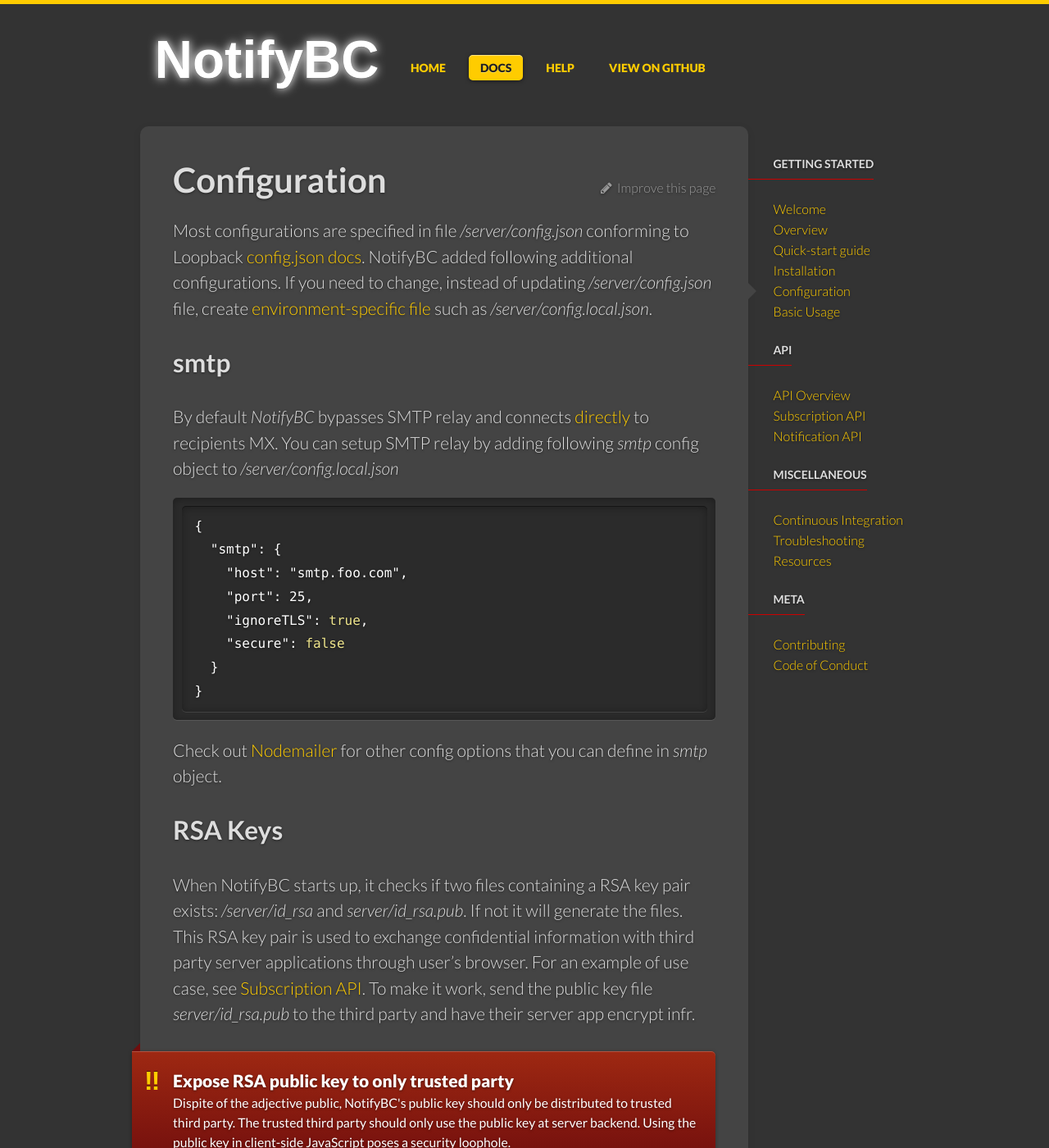
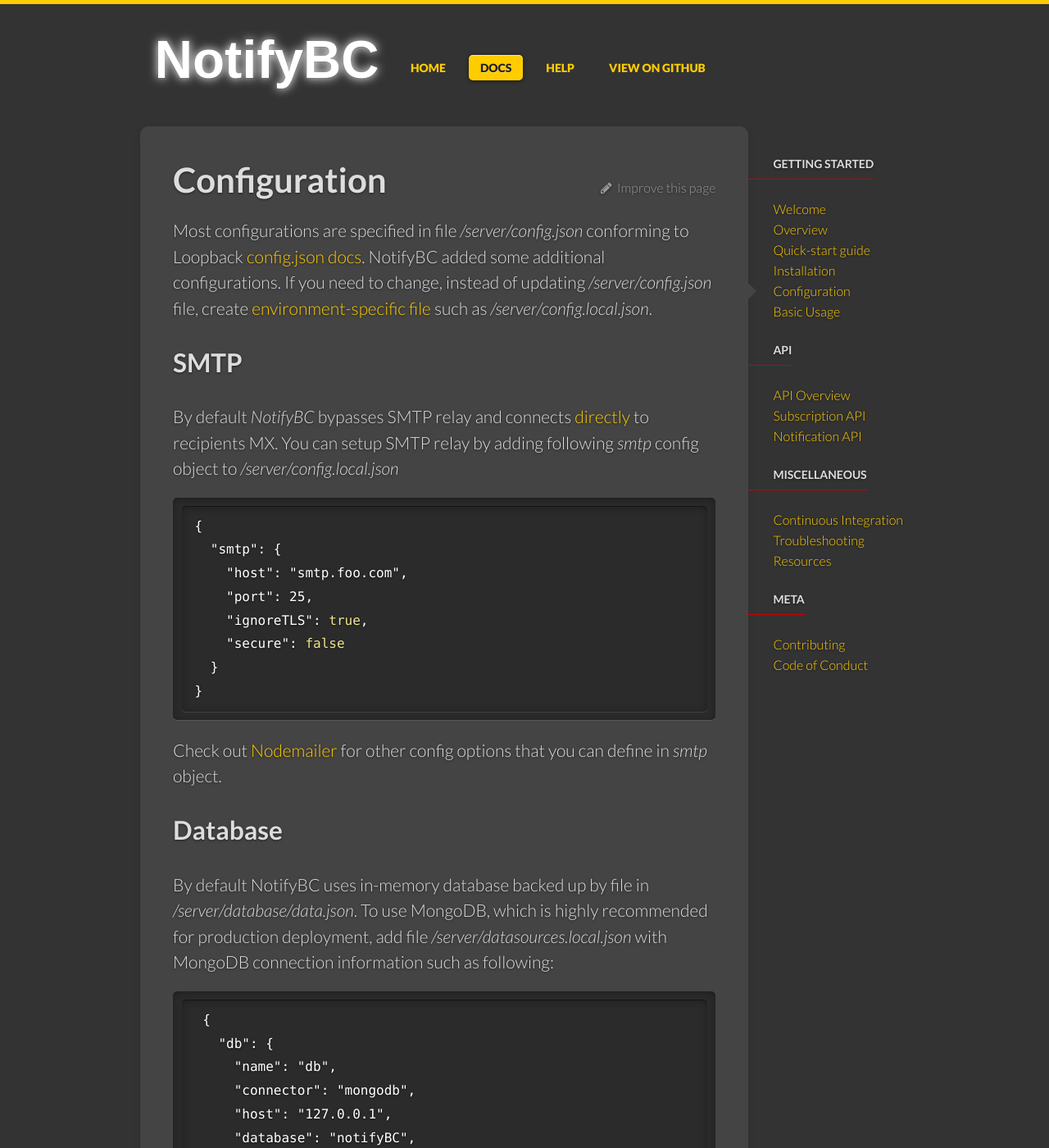
Before and after one commit to bcgov/MyGovBC-notification-server, a Jekyll site: the page built from docs/_docs/configuration.md, in a window 1280 px wide and 1400 px high. Shown: the whole window at 82% size. Built offline with Jekyll 4.4.1, drawn with Linux system fonts in a browser that asks for light colours; some of the changed text lies outside the part shown.

Commit message:
updated docs

````diff
--- a/docs/_docs/configuration.md
+++ b/docs/_docs/configuration.md
@@ -3,9 +3,9 @@
 title: Configuration
 permalink: /docs/configuration/
 ---
-Most configurations are specified in file */server/config.json* conforming to Loopback [config.json docs](https://docs.strongloop.com/display/public/LB/config.json). NotifyBC added following additional configurations. If you need to change, instead of updating */server/config.json* file, create [environment-specific file](https://docs.strongloop.com/display/public/LB/config.json#config.json-Environment-specificsettings) such as */server/config.local.json*.
+Most configurations are specified in file */server/config.json* conforming to Loopback [config.json docs](https://docs.strongloop.com/display/public/LB/config.json). NotifyBC added some additional configurations. If you need to change, instead of updating */server/config.json* file, create [environment-specific file](https://docs.strongloop.com/display/public/LB/config.json#config.json-Environment-specificsettings) such as */server/config.local.json*.
 
-## smtp
+## SMTP
 By default *NotifyBC* bypasses SMTP relay and connects [directly](https://github.com/nodemailer/nodemailer#set-up-smtp) to recipients MX. You can setup SMTP relay by adding following *smtp* config object to */server/config.local.json*
 
 ```json
@@ -20,6 +20,23 @@
 ```
 Check out [Nodemailer](https://github.com/nodemailer/nodemailer#set-up-smtp) for other config options that you can define in *smtp* object.
 
+## Database
+By default NotifyBC uses in-memory database backed up by file in */server/database/data.json*. To use MongoDB, which is highly recommended for production deployment, add file */server/datasources.local.json* with MongoDB connection information such as following:
+
+ ```
+ {
+   "db": {
+     "name": "db",
+     "connector": "mongodb",
+     "host": "127.0.0.1",
+     "database": "notifyBC",
+     "port": 27017
+   }
+ }
+ ```
+
+See [LoopBack MongoDB data source](https://docs.strongloop.com/display/public/LB/MongoDB+connector#MongoDBconnector-CreatingaMongoDBdatasource) for more configurable properties.
+
 ## RSA Keys
 When NotifyBC starts up, it checks if two files containing a RSA key pair exists: */server/id_rsa* and *server/id_rsa.pub*. If not it will generate the files. This RSA key pair is used to exchange confidential information with third party server applications through user's browser. For an example of use case, see [Subscription API](../api-subscription/). To make it work, send the public key file *server/id_rsa.pub* to the third party and have their server app encrypt infr.
 
````
